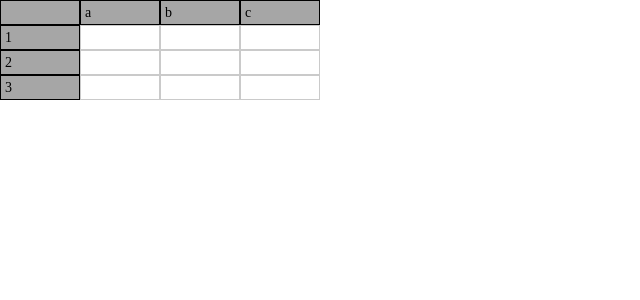
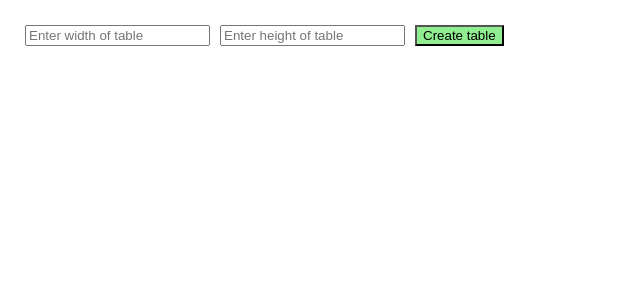
Before and after one commit to hcoz/spreadsheet-react, a React (Create React App) app: page / in a window 1280 px wide. Shown: the top 300 px of the page, without its empty margins (0-640 px from the left). Built offline with nearby package versions, Linux system fonts and the light colour scheme.

Commit message:
multi table support started

```diff
--- a/src/App.css
+++ b/src/App.css
@@ -28,3 +28,20 @@
 .selected {
   border: 1px dashed blue;
 }
+
+.table-creator {
+  margin: 20px;
+}
+
+.table-creator > input,
+.table-creator > button {
+  margin: 5px;
+}
+
+.table {
+  margin: 20px;
+}
+
+.btn {
+  background-color: lightgreen;
+}
--- a/src/App.js
+++ b/src/App.js
@@ -1,6 +1,6 @@
 import React, { Component } from 'react';
 import { Provider } from 'react-redux';
-import Table from './components/Table';
+import Panel from './components/Panel';
 import store from './redux/store';
 import './App.css';
 
@@ -9,7 +9,7 @@ class App extends Component {
     return (
       <div className="main">
         <Provider store={store}>
-          <Table x={4} y={4} />
+          <Panel />
         </Provider>
       </div>
     );
--- a/src/components/Cell.js
+++ b/src/components/Cell.js
@@ -22,6 +22,7 @@ class Cell extends Component {
     }
     // if starts with '=', calcaulate the math expression
     if (expression[0] === '=') {
+      // eslint-disable-next-line
       return eval(expression.slice(1)).toString();
     }
     return expression.toString();
--- /dev/null
+++ b/src/components/Panel.js
@@ -0,0 +1,18 @@
+import React, { Component } from 'react';
+import Table from './Table';
+import TableCreator from './TableCreator';
+import store from '../redux/store';
+
+class Panel extends Component {
+  render() {
+    const tables = store.getState();
+    return (
+      <div>
+        <TableCreator />
+        {tables.map((t) => <Table id={t.id} x={t.width} y={t.height} />)}
+      </div>
+    )
+  }
+}
+
+export default Panel;
--- a/src/components/Table.js
+++ b/src/components/Table.js
@@ -13,7 +13,7 @@ class Table extends Component {
       );
     }
 
-    return <div>{rows}</div>;
+    return <div className="table">{rows}</div>;
   }
 }
 
--- /dev/null
+++ b/src/components/TableCreator.js
@@ -0,0 +1,44 @@
+import React, { Component } from 'react';
+import store from '../redux/store';
+
+class TableCreator extends Component {
+  constructor(props) {
+    super(props);
+    this.state = {
+      width: '',
+      height: ''
+    };
+    this.handleSubmit = this.handleSubmit.bind(this);
+  }
+
+  handleSubmit(e) {
+    e.preventDefault();
+    store.dispatch({
+      type: 'INIT_TABLE',
+      width: this.state.width,
+      height: this.state.height
+    });
+  }
+
+  render() {
+    return (
+      <form className="table-creator" onSubmit={this.handleSubmit}>
+        <input
+          type="number"
+          placeholder="Enter width of table"
+          value={this.state.width}
+          onChange={(e) => this.setState({ width: e.target.value })}
+        />
+        <input
+          type="number"
+          placeholder="Enter height of table"
+          value={this.state.height}
+          onChange={(e) => this.setState({ height: e.target.value })}
+        />
+        <button className="btn" type="submit">Create table</button>
+      </form>
+    )
+  }
+}
+
+export default TableCreator;
--- a/src/redux/store.js
+++ b/src/redux/store.js
@@ -1,13 +1,19 @@
 import { createStore } from 'redux';
 
 const matrixData = JSON.parse(localStorage.getItem('matrix-data'));
-const initialState = {
-  id: matrixData ? matrixData.id : new Date().getTime(),
-  data: matrixData ? matrixData.data : {}
-};
+const initialState = matrixData ? matrixData : [];
 
 const matrix = (state = initialState, action) => {
   switch (action.type) {
+    case 'INIT_TABLE':
+      let newState = Object.assign([], state);
+      newState.push({
+        id: new Date().getTime(),
+        widh: action.width,
+        height: action.height,
+        data: {}
+      });
+      return newState;
     case 'UPDATE_TABLE':
       let newData = state.data;
       const { key, value } = action;
```
